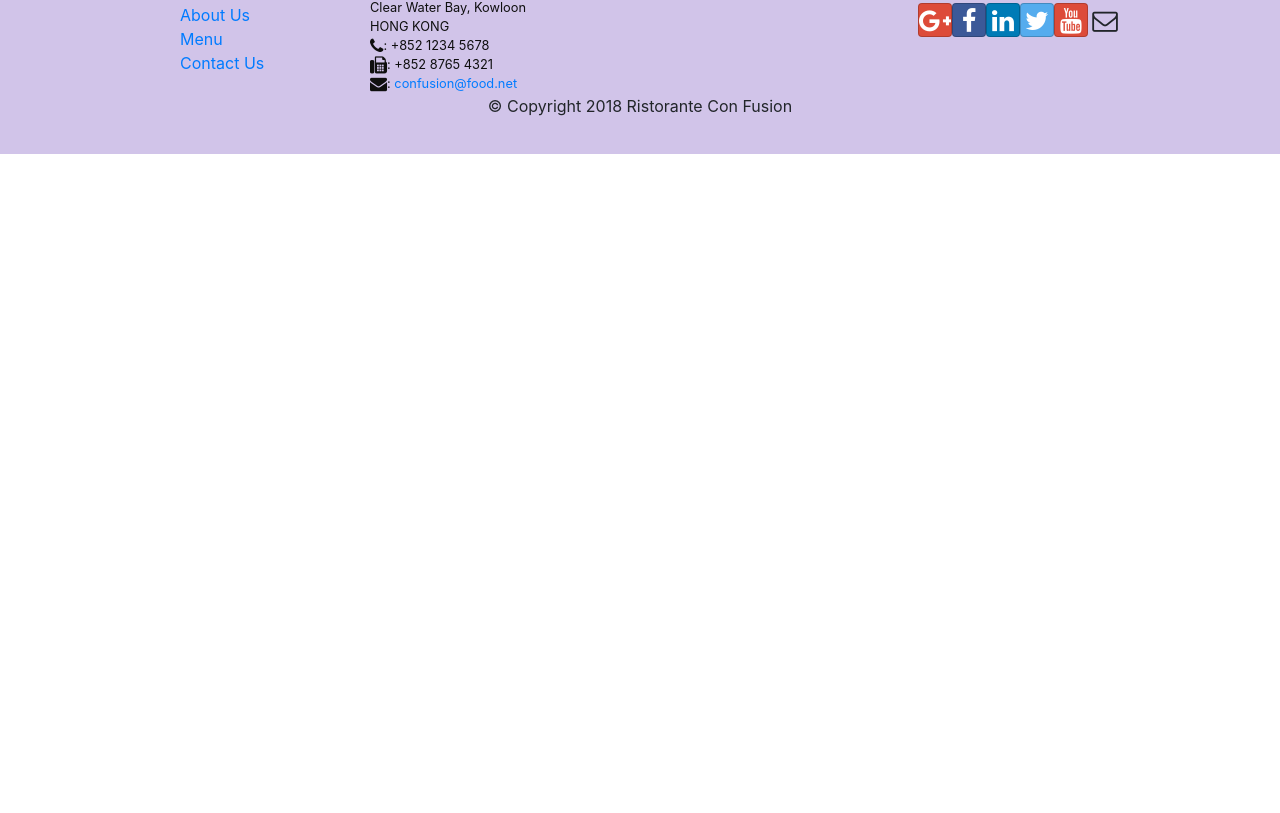
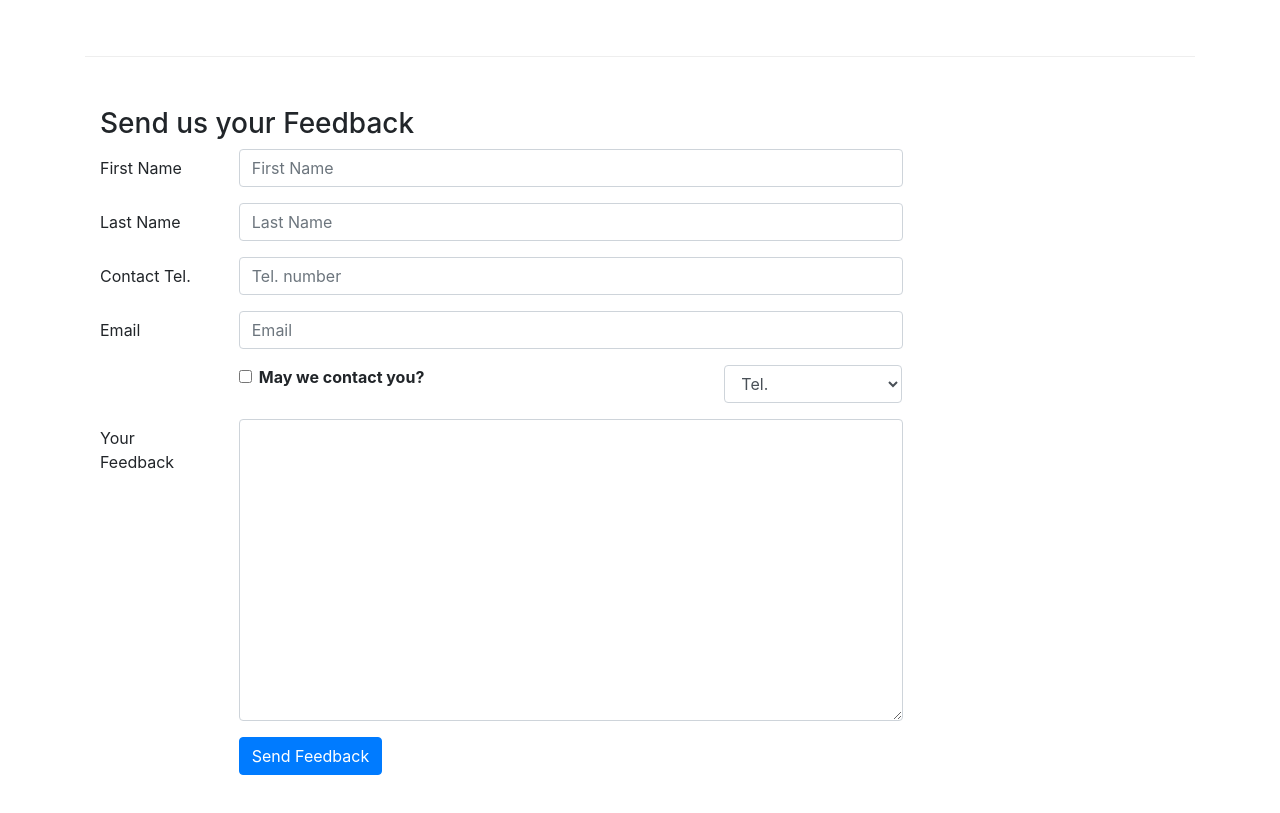
Before and after one commit to rranja25/React_Coursera, a React (Create React App) app: page /contactus in a window 1280 px wide. Shown: the part 847-1660 px from the top of the page. Before the commit the page ends 1001 px from the top, so only its background shows below. Built offline with nearby package versions, Linux system fonts and the light colour scheme.

Commit message:
Controlled Forms

```diff
--- a/package.json
+++ b/package.json
@@ -9,11 +9,12 @@
     "@testing-library/jest-dom": "^4.2.4",
     "@testing-library/react": "^9.3.2",
     "@testing-library/user-event": "^7.1.2",
+    "bootstrap": "^4.5.0",
     "bootstrap-social": "5.1.1",
-    "font-awesome": "4.7.0",
+    "font-awesome": "^4.7.0",
     "react": "^16.13.1",
     "react-dom": "^16.13.1",
-    "react-router-dom": "4.2.2",
+    "react-router-dom": "^4.2.2",
     "react-scripts": "3.4.1",
     "reactstrap": "^8.4.1"
   },
--- a/src/components/ContactComponent.js
+++ b/src/components/ContactComponent.js
@@ -1,8 +1,57 @@
-import React from 'react';
+import React, { Component } from 'react';
+import { Breadcrumb, BreadcrumbItem, Button, Form, FormGroup, Label, Input, Col } from 'reactstrap';
+import { Link } from 'react-router-dom';
 
-function Contact(props) {
+class Contact extends Component {
+
+    constructor(props) {
+        super(props);
+
+        this.state = {
+            firstname: '',
+            lastname: '',
+            telnum: '',
+            email: '',
+            agree: false,
+            contactType: 'Tel.',
+            message: ''
+        };
+
+        this.handleInputChange = this.handleInputChange.bind(this);
+        this.handleSubmit = this.handleSubmit.bind(this);
+
+    }
+
+    handleInputChange(event) {
+        const target = event.target;
+        const value = target.type === 'checkbox' ? target.checked : target.value;
+        const name = target.name;
+
+        this.setState({
+          [name]: value
+        });
+    }
+
+    handleSubmit(event) {
+        console.log('Current State is: ' + JSON.stringify(this.state));
+        alert('Current State is: ' + JSON.stringify(this.state));
+        event.preventDefault();
+    }
+
+
+    render () {
     return(
         <div className="container">
+                        <div className="row">
+                <Breadcrumb>
+                    <BreadcrumbItem><Link to="/home">Home</Link></BreadcrumbItem>
+                    <BreadcrumbItem active>Contact Us</BreadcrumbItem>
+                </Breadcrumb>
+                <div className="col-12">
+                    <h3>Contact Us</h3>
+                    <hr />
+                </div>
+            </div>
             <div className="row row-content">
                 <div className="col-12">
                 <h3>Location Information</h3>
@@ -29,8 +78,95 @@
                     </div>
                 </div>
             </div>
+
+
+            <div className="row row-content">
+            <div className="col-12">
+                <h3>Send us your Feedback</h3>
+            </div>
+                <div className="col-12 col-md-9">
+                    <Form onSubmit={this.handleSubmit}>
+                        <FormGroup row>
+                            <Label htmlFor="firstname" md={2}>First Name</Label>
+                            <Col md={10}>
+                                <Input type="text" id="firstname" name="firstname"
+                                    placeholder="First Name"
+                                    value={this.state.firstname}
+                                    onChange={this.handleInputChange} />
+                            </Col>
+                        </FormGroup>
+                        <FormGroup row>
+                            <Label htmlFor="lastname" md={2}>Last Name</Label>
+                            <Col md={10}>
+                                <Input type="text" id="lastname" name="lastname"
+                                    placeholder="Last Name"
+                                    value={this.state.lastname}
+                                    onChange={this.handleInputChange} />
+                            </Col>
+                        </FormGroup>
+                        <FormGroup row>
+                        <Label htmlFor="telnum" md={2}>Contact Tel.</Label>
+                            <Col md={10}>
+                                <Input type="tel" id="telnum" name="telnum"
+                                    placeholder="Tel. number"
+                                    value={this.state.telnum}
+                                    onChange={this.handleInputChange} />
+                            </Col>
+                        </FormGroup>
+                        <FormGroup row>
+                            <Label htmlFor="email" md={2}>Email</Label>
+                            <Col md={10}>
+                                <Input type="email" id="email" name="email"
+                                    placeholder="Email"
+                                    value={this.state.email}
+                                    onChange={this.handleInputChange} />
+                            </Col>
+                        </FormGroup>
+                        <FormGroup row>
+                            <Col md={{size: 6, offset: 2}}>
+                                <FormGroup check>
+                                    <Label check>
+                                        <Input type="checkbox"
+                                            name="agree"
+                                            checked={this.state.agree}
+                                            onChange={this.handleInputChange} /> {' '}
+                                        <strong>May we contact you?</strong>
+                                    </Label>
+                                </FormGroup>
+                            </Col>
+                            <Col md={{size: 3, offset: 1}}>
+                                <Input type="select" name="contactType"
+                                        value={this.state.contactType}
+                                        onChange={this.handleInputChange}>
+                                    <option>Tel.</option>
+                                    <option>Email</option>
+                                </Input>
+                            </Col>
+                        </FormGroup>
+                        <FormGroup row>
+                            <Label htmlFor="message" md={2}>Your Feedback</Label>
+                            <Col md={10}>
+                                <Input type="textarea" id="message" name="message"
+                                    rows="12"
+                                    value={this.state.message}
+                                    onChange={this.handleInputChange}></Input>
+                            </Col>
+                        </FormGroup>
+                        <FormGroup row>
+                            <Col md={{size: 10, offset: 2}}>
+                                <Button type="submit" color="primary">
+                                    Send Feedback
+                                </Button>
+                            </Col>
+                        </FormGroup>
+                    </Form>
+                </div>
+
+
+            </div>
         </div>
     );
+    }
 }
 
 export default Contact;
--- a/src/components/DishdetailComponent.js
+++ b/src/components/DishdetailComponent.js
@@ -1,5 +1,7 @@
 import React from 'react';
-import { Card, CardImg, CardBody, CardText, CardTitle } from 'reactstrap';
+import { Card, CardImg, CardText, CardBody,
+    CardTitle, Breadcrumb, BreadcrumbItem } from 'reactstrap';
+import { Link } from 'react-router-dom';
 
 
     const DishDetail = (props) => {
@@ -11,12 +13,27 @@
         const commentDish = <RenderComments comments ={(props.dish.comments)} />
         return (
             <div className="container">
-            <div className='row'>
-                {dishId}
-                {commentDish}
+            <div className="row">
+                <Breadcrumb>
+
+                    <BreadcrumbItem><Link to="/menu">Menu</Link></BreadcrumbItem>
+                    <BreadcrumbItem active>{props.dish.name}</BreadcrumbItem>
+                </Breadcrumb>
+                <div className="col-12">
+                    <h3>{props.dish.name}</h3>
+                    <hr />
+                </div>
+            </div>
+            <div className="row">
+                <div className="col-12 col-md-5 m-1">
+                    <RenderDish dish={props.dish} />
+                </div>
+                <div className="col-12 col-md-5 m-1">
+                    <RenderComments comments={props.comments} />
+                </div>
             </div>
             </div>
-        )
+        );
         }
 
     function RenderComments({comments}) {
--- a/src/components/MenuComponent.js
+++ b/src/components/MenuComponent.js
@@ -1,16 +1,21 @@
 import React from 'react';
-import { Card, CardImg, CardImgOverlay, CardTitle } from 'reactstrap';
+import { Card, CardImg, CardImgOverlay,
+    CardTitle, Breadcrumb, BreadcrumbItem } from 'reactstrap';
+import { Link } from 'react-router-dom';
 
-    function RenderMenuItem({dish, onClick}) {
-        return(
-            <Card >
+function RenderMenuItem ({dish, onClick}) {
+    return (
+        <Card>
+            <Link to={`/menu/${dish.id}`} >
                 <CardImg width="100%" src={dish.image} alt={dish.name} />
                 <CardImgOverlay>
                     <CardTitle>{dish.name}</CardTitle>
                 </CardImgOverlay>
-         </Card>
-        );
-    }
+            </Link>
+        </Card>
+    );
+}
+
 
     const Menu = (props) => {
         const menu = props.dishes.map((dish) => {
@@ -21,12 +26,22 @@
             );
         });
 
+
         return (
             <div className="container">
                 <div className="row">
+                    <Breadcrumb>
+                        <BreadcrumbItem><Link to="/home">Home</Link></BreadcrumbItem>
+                        <BreadcrumbItem active>Menu</BreadcrumbItem>
+                    </Breadcrumb>
+                    <div className="col-12">
+                        <h3>Menu</h3>
+                        <hr />
+                    </div>
+                </div>
+                <div className="row">
                     {menu}
                 </div>
-
             </div>
         );
 
--- a/src/index.js
+++ b/src/index.js
@@ -1,6 +1,7 @@
 import React from 'react';
 import ReactDOM from 'react-dom';
 import 'bootstrap/dist/css/bootstrap.min.css';
+import 'bootstrap/dist/css/bootstrap.css';
 import 'font-awesome/css/font-awesome.css';
 import 'bootstrap-social/bootstrap-social.css';
 import './index.css';
```
Also changed, not shown: 1 other file (tests, documents, lock files or other folders).
